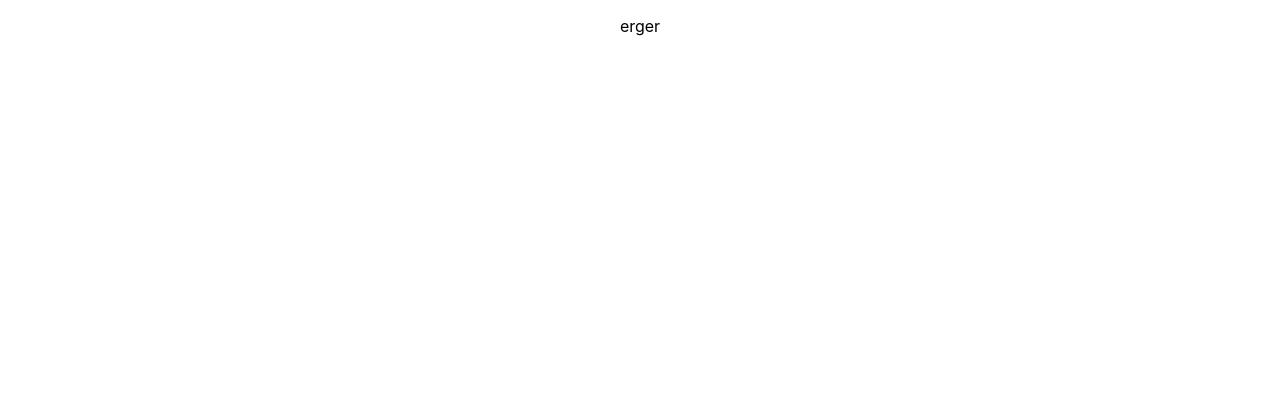
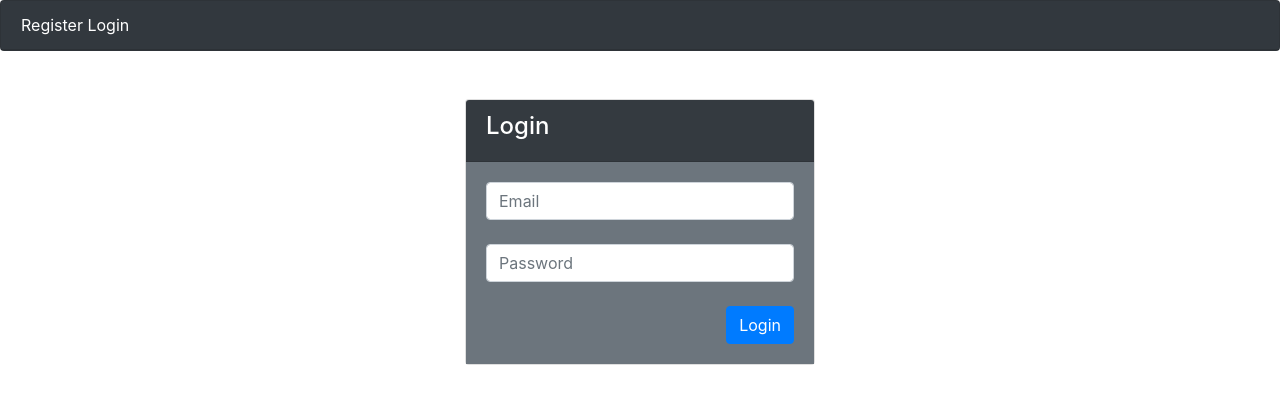
Before and after one commit to MatthewPantaleon/MERN-CA2, a React (Create React App) app: page /login in a window 1280 px wide. Shown: the top 404 px of the page. Built offline with nearby package versions, Linux system fonts and the light colour scheme.

Commit message:
Frontend Login And register

```diff
--- a/package.json
+++ b/package.json
@@ -6,9 +6,12 @@
     "@testing-library/jest-dom": "^4.2.4",
     "@testing-library/react": "^9.3.2",
     "@testing-library/user-event": "^7.1.2",
+    "bootstrap": "^4.4.1",
     "dotenv": "^8.2.0",
     "react": "^16.12.0",
+    "react-bootstrap": "^1.0.0-beta.16",
     "react-dom": "^16.12.0",
+    "react-router-dom": "^5.1.2",
     "react-scripts": "3.3.0"
   },
   "scripts": {
--- a/src/App.js
+++ b/src/App.js
@@ -1,6 +1,6 @@
 /**
  * @Date:   2020-01-20T09:50:32+00:00
- * @Last modified time: 2020-02-03T09:49:00+00:00
+ * @Last modified time: 2020-02-04T13:10:42+00:00
  */
 
 
@@ -8,11 +8,18 @@
 import React, { Component } from 'react';
 import logo from './logo.svg';
 import './App.css';
-import Login from './things/Login';
+import Login from './auth_components/Login';
+import Register from './auth_components/Register';
+import {BrowserRouter, Link, Redirect, Route} from 'react-router-dom';
+import 'bootstrap/dist/css/bootstrap.min.css';
 
 
 class App extends Component{
 
+
+  componentDidMount(){
+
+  }
 
   authHandler = () => {
 
@@ -20,9 +27,24 @@ class App extends Component{
 
   render(){
     return (
-      <div className="App">
-        <Login />
-      </div>
+      <>
+        <BrowserRouter>
+          <Redirect from='/' to='/login'/>
+
+          <div className="card bg-dark text-white">
+            <div className="card-header">
+              <Link className="text-white" to="/register">Register </Link>
+              <Link className="text-white" to="/login">Login </Link>
+            </div>
+          </div>
+
+          <div className="container">
+              <Route exact path="/register" component={Register}/>
+              <Route exact path="/login" component={Login}/>
+          </div>
+
+        </BrowserRouter>
+      </>
     );
   }
 }
--- /dev/null
+++ b/src/auth_components/Login.js
@@ -0,0 +1,51 @@
+/**
+ * @Date:   2020-01-28T11:28:50+00:00
+ * @Last modified time: 2020-02-04T13:19:10+00:00
+ */
+
+import React, { Component } from 'react';
+import * as RB from 'react-bootstrap';
+
+class Login extends Component{
+
+  constructor(props){
+    super(props);
+
+    this.state = {
+      email: '',
+      password: ''
+    };
+  }
+
+  handleSubmit(e){
+    e.preventDefault();
+    console.log("reh");
+    console.log(e.target);
+  }
+
+  render(){
+    return(
+      <>
+      <div className="row justify-content-center">
+        <div className="col-4 mt-5">
+          <div className="card">
+            <div className="card-header text-white bg-dark">
+              <h4>Login</h4>
+            </div>
+            <div className="card-body bg-secondary">
+              {/* Login Form */}
+              <form onSubmit={(e) => this.handleSubmit(e)}>
+                <input className="form-control" name="email" type="text" placeholder="Email"/>
+                <input className="form-control mt-4" name="password" type="password" placeholder="Password"/>
+                <button className="btn btn-primary float-right mt-4">Login</button>
+              </form>
+            </div>
+          </div>
+        </div>
+      </div>
+      </>
+    );
+  }
+}
+
+export default Login;
--- /dev/null
+++ b/src/auth_components/Register.js
@@ -0,0 +1,37 @@
+/**
+ * @Date:   2020-02-04T12:31:47+00:00
+ * @Last modified time: 2020-02-04T13:20:01+00:00
+ */
+
+import React, { Component } from 'react';
+
+class Register extends Component{
+
+  render(){
+    return(
+      <>
+      <div className="row justify-content-center">
+        <div className="col-4 mt-5">
+          <div className="card">
+            <div className="card-header text-white bg-dark">
+              <h4>Register</h4>
+            </div>
+            <div className="card-body bg-secondary">
+              {/* Login Form */}
+              <form onSubmit={(e) => this.handleSubmit(e)}>
+                <input className="form-control" name="username" type="text" placeholder="UserName"/>
+                <input className="form-control mt-4" name="email" type="text" placeholder="Email"/>
+                <input className="form-control mt-4" name="password" type="password" placeholder="Password"/>
+                <button className="btn btn-primary float-right mt-4">Register</button>
+              </form>
+            </div>
+          </div>
+        </div>
+      </div>
+      </>
+    );
+  }
+}
+
+
+export default Register;
--- a/src/backend/config/passport.js
+++ b/src/backend/config/passport.js
@@ -1,6 +1,6 @@
 /**
  * @Date:   2020-01-28T09:50:39+00:00
- * @Last modified time: 2020-01-28T10:41:03+00:00
+ * @Last modified time: 2020-02-04T10:13:00+00:00
  */
 
 const JwtStrategy = require('passport-jwt').Strategy;//Gives options
--- a/src/backend/models/User.js
+++ b/src/backend/models/User.js
@@ -1,6 +1,6 @@
 /**
  * @Date:   2020-01-21T13:51:45+00:00
- * @Last modified time: 2020-01-28T11:17:00+00:00
+ * @Last modified time: 2020-02-04T12:36:56+00:00
  */
 
 const StringRequired = {
@@ -13,10 +13,11 @@ const mongoose = require("mongoose");
 const bcrypt = require('bcrypt');
 
 const UserSchema = new mongoose.Schema({
-
+  name: StringRequired,
   email: StringRequired,
   password: StringRequired,
 });
+
 
 UserSchema.methods.generateHash = function(password){
   return bcrypt.hashSync(password, bcrypt.genSaltSync(8), null);
--- a/src/things/Login.js
+++ b/src/things/Login.js
@@ -1,9 +1,10 @@
 /**
  * @Date:   2020-01-28T11:28:50+00:00
- * @Last modified time: 2020-01-28T11:54:24+00:00
+ * @Last modified time: 2020-02-04T12:54:17+00:00
  */
 
 import React, { Component } from 'react';
+import * as RB from 'react-bootstrap';
 
 class Login extends Component{
 
@@ -12,7 +13,10 @@ class Login extends Component{
   render(){
     return(
       <>
-        <p>erger</p>
+        <RB.Col>
+        <p>rg</p>
+          <p></p>
+        </RB.Col>
       </>
     );
   }
```
Also changed, not shown: src/backend/routes/auth.js (+7 -7 lines), src/backend/server.js (+10 -23 lines), src/backend/routes/draft/movies.js (renamed from src/backend/routes/movies.js), 1 other file (tests, documents, lock files or other folders).
